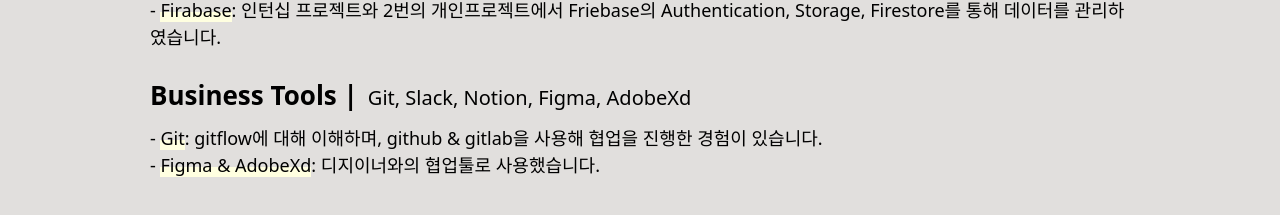
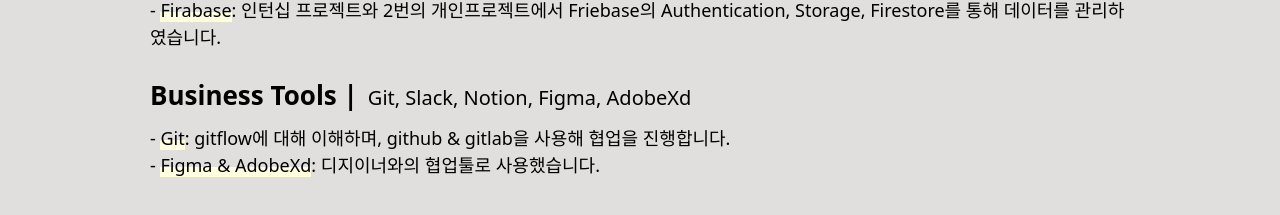
Before and after one commit to Dumibell/PORTFOLIO2, a Next.js app: page / in a window 1280 px wide. Shown: the part 1255-1470 px from the top of the page. Built offline with nearby package versions, Linux system fonts and the light colour scheme.

Commit message:
주석처리한 코드 제거 및 문구 수정

```diff
--- a/components/Skills.tsx
+++ b/components/Skills.tsx
@@ -1,107 +1,5 @@
 import { styled } from "styled-components";
 import { mobile } from "../styles/theme";
-
-// export const Skills = () => {
-//   return (
-//     <div className="h-screen w-screen flex flex-col justify-center" id="2">
-//       <div className="m-20 flex flex-col items-center font-Roboto text-3xl">
-//         <div className="mt-5 flex flex-col items-center">
-//           <p className="underline decoration-2 mb-2">
-//             Frontend / Backend Skills
-//           </p>
-//           <div>
-//             <div className="flex flex-col items-center my-2">
-//               <div className="flex">
-//                 <Icons src="/images/html5.svg" skill="HTML" />
-//                 <Icons src="/images/css3.svg" skill="CSS" />
-//               </div>
-//               <p className="text-sm">
-//                 웹디자이너의 요구사항을 UI에 반영할 수 있습니다.
-//               </p>
-//             </div>
-//             <div className="flex flex-col items-center my-2">
-//               <div className="flex">
-//                 <Icons src="/images/javascript.svg" skill="JavaScript" />
-//                 <Icons src="/images/react.svg" skill="React.js" />
-//               </div>
-//               <p className="text-sm">
-//                 자바스크립트와 React.js를 통해 페이지를 제작한 경험이 있습니다.
-//               </p>
-//             </div>
-//             <div className="flex flex-col items-center my-2">
-//               <div className="flex">
-//                 <Icons
-//                   src="/images/styledcomponents.svg"
-//                   skill="Styled-Components"
-//                 />
-//               </div>
-//               <p className="text-sm">
-//                 props를 활용해 속성값을 변경할 수 있습니다.
-//               </p>
-//             </div>
-//             <div className="flex flex-col items-center my-2">
-//               <div className="flex">
-//                 <Icons src="/images/sass.svg" skill="Sass" />
-//               </div>
-//               <p className="text-sm">
-//                 nesting 기능을 활용하여 코드를 효율적으로 작성할 수 있습니다.
-//               </p>
-//             </div>
-//             <div className="flex flex-col items-center my-2">
-//               <div className="flex">
-//                 <Icons src="/images/tailwindcss.svg" skill="TailwindCss" />
-//               </div>
-//               <p className="text-sm">
-//                 해당 포트폴리오를 tailwindcss를 사용해 제작하였습니다.
-//               </p>
-//             </div>
-//             <div className="flex flex-col items-center my-2">
-//               <div className="flex">
-//                 <Icons src="/images/firebase.svg" skill="Firebase" />
-//               </div>
-//               <p className="text-sm">
-//                 Firebase의 Authentication, Storage, Firestore 기능을 활용해 DB를
-//                 관리할 수 있습니다.
-//               </p>
-//             </div>
-//           </div>
-//           <div className=" flex flex-col items-center mt-8">
-//             <p className="underline decoration-2 mb-2">Business Tools</p>
-//             <div className="mt-1 flex">
-//               <Icons src="/images/github.svg" skill="Github" />
-//               <Icons src="/images/notion.svg" skill="Notion" />
-//               <Icons src="/images/slack.svg" skill="Slack" />
-//               <Icons src="/images/trello.svg" skill="Trello" />
-//               {/* <p className="text-lg">Github, Notion, Slack, Trello</p> */}
-//             </div>
-//             <div className="text-sm">
-//               팀원 간의 협업 툴로 slack과 notion을 사용했으며 Trello를 통해
-//               진행상황을 공유했습니다.
-//             </div>
-//             {/* <p className="text-xl">Github, Notion, Slack, Trello</p> */}
-//           </div>
-//         </div>
-//       </div>
-//     </div>
-//   );
-// };
-
-// interface IconsType {
-//   src: string;
-//   skill: string;
-//   text?: string;
-// }
-
-// const Icons = ({ src, skill, text }: IconsType) => {
-//   return (
-//     <div className="text-xl flex flex-col items-center justify-center my-1">
-//       <div className="mx-1 flex">
-//         <Image src={src} alt="그림" width={15} height={15} />
-//         <p>{skill}</p>
-//       </div>
-//     </div>
-//   );
-// };
 
 export const Skills = () => {
   return (
@@ -161,7 +59,7 @@
           <Description>
             <p>
               - <span className="skill">Git</span>: gitflow에 대해 이해하며,
-              github & gitlab을 사용해 협업을 진행한 경험이 있습니다.
+              github & gitlab을 사용해 협업을 진행합니다.
             </p>
             <p>
               - <span className="skill">Figma & AdobeXd</span>: 디지이너와의
```
